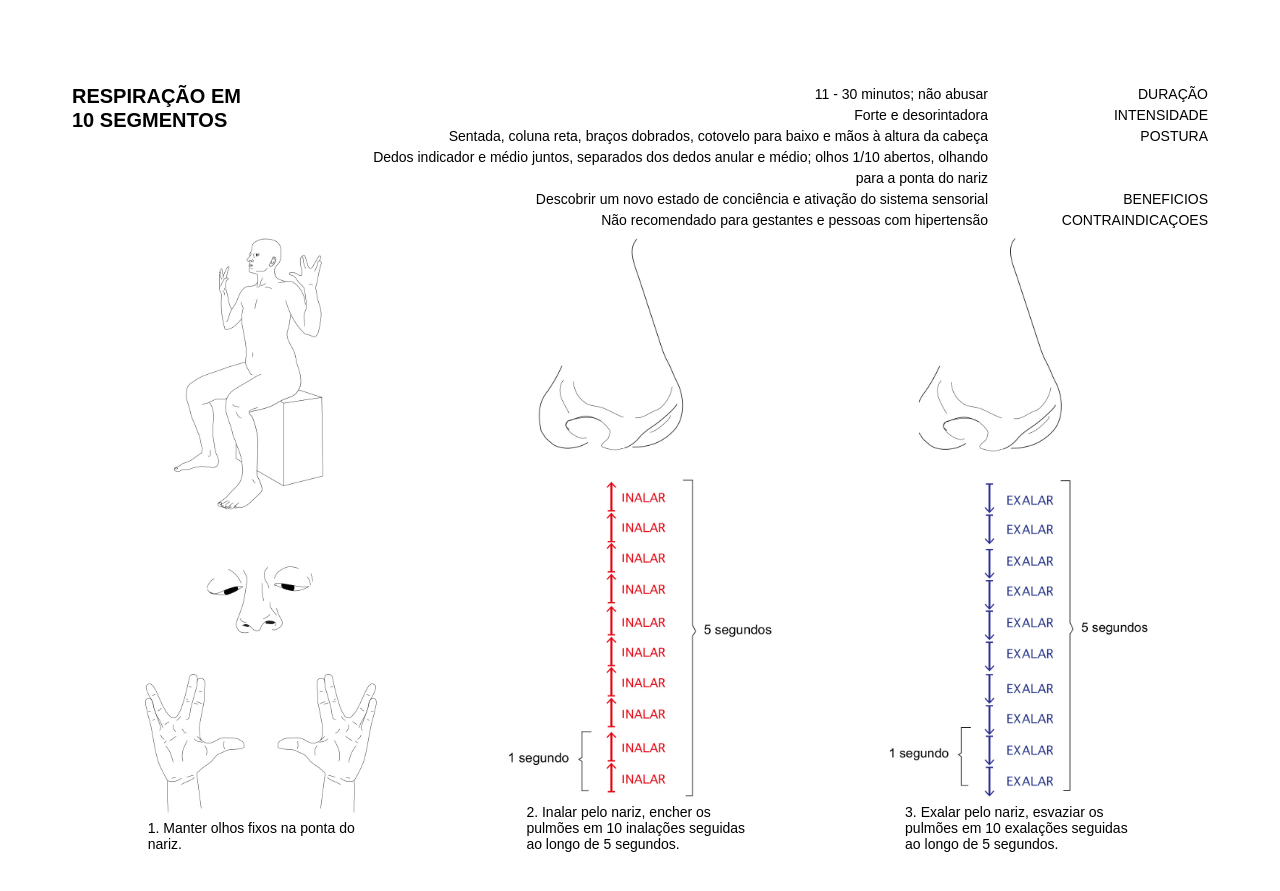
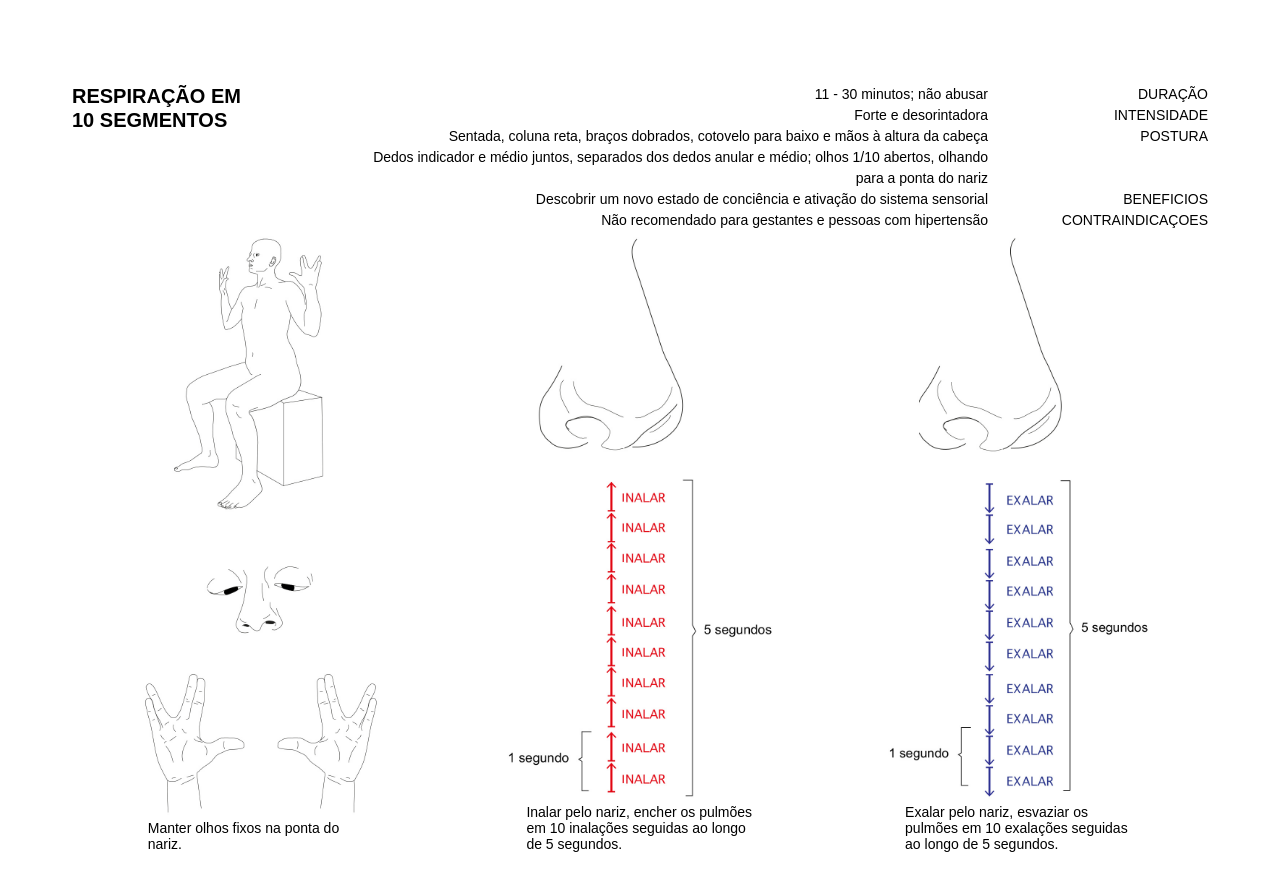
Before and after one commit to thiagohersan-www/assosse.ga, a Jekyll site: the page built from _pages/em-10-segmentos.md, in a window 1280 px wide. Shown: the top 891 px of the page. Built offline with Jekyll 4.4.1, drawn with Linux system fonts in a browser that asks for light colours; nearby versions of some CDN libraries.

Commit message:
remove index number from breath instruction

```diff
--- a/_layouts/breath.html
+++ b/_layouts/breath.html
@@ -35,7 +35,7 @@
               <div class="breath-image-text">
                 {% if page.descriptions %}
                   {% unless forloop.index > page.descriptions.size %}
-                    {{ forloop.index }}. {{ page.descriptions[forloop.index0] }}
+                    {{ page.descriptions[forloop.index0] }}
                   {% endunless %}
                 {% endif %}
               </div>
```
